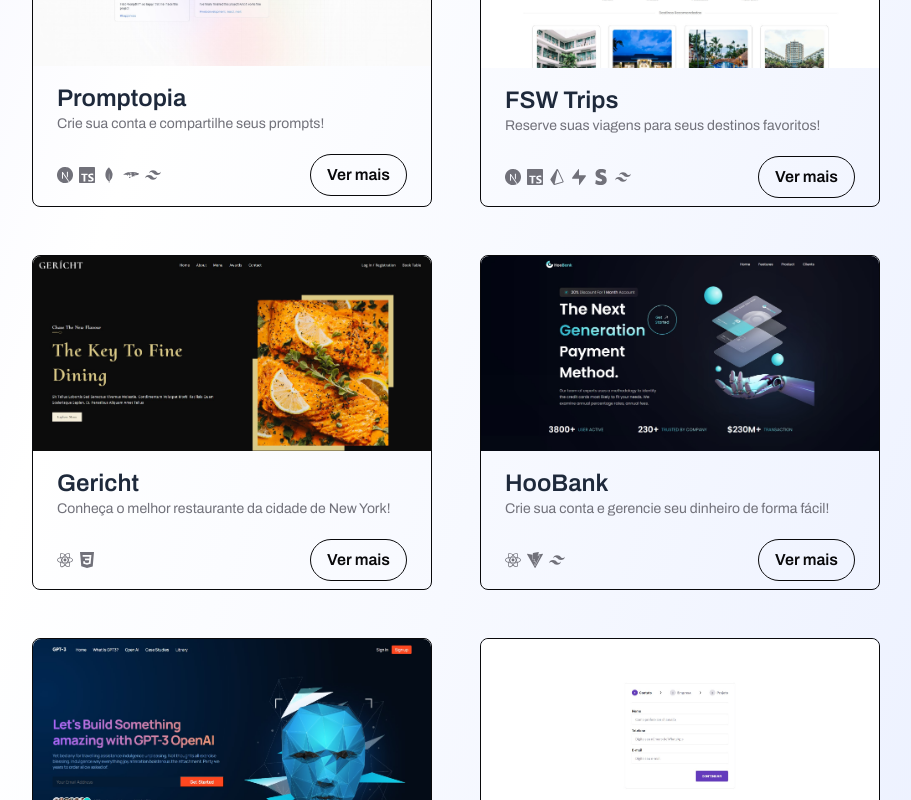
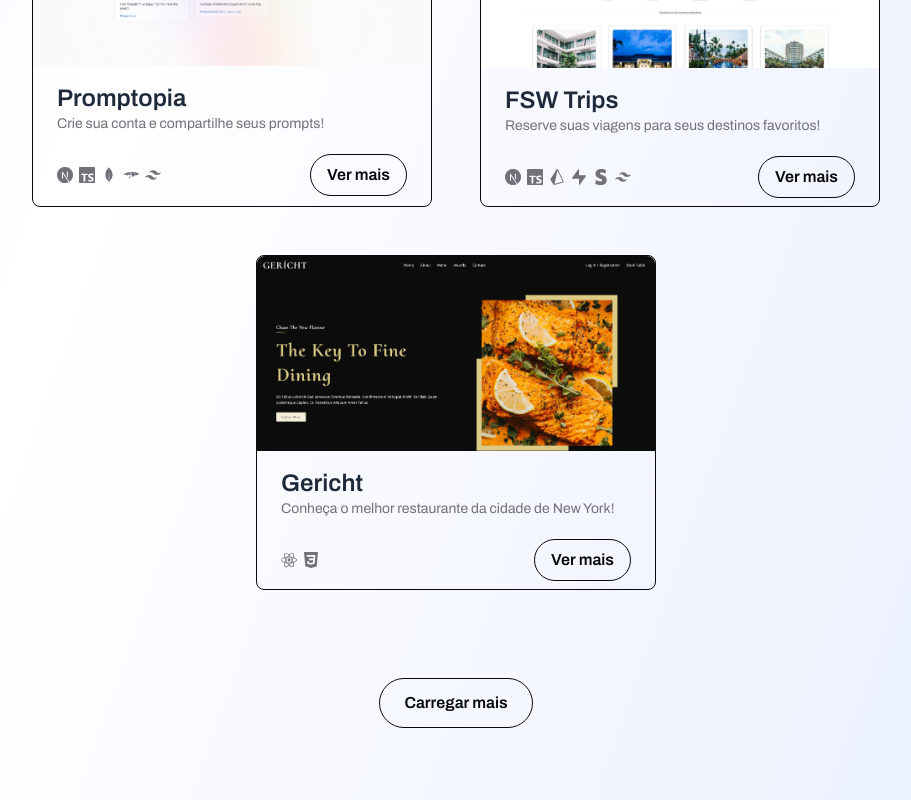
Before and after one commit to LxLorenzo/lorenzo-casa, a Next.js app: page / in a window 1280 px wide. Shown: the part 2000-2800 px from the top of the page, without its empty margins (184-1095 px from the left). Built offline with nearby package versions, Linux system fonts and the light colour scheme.

Commit message:
feat: add load more button to projects section

```diff
--- a/src/app/components/Projects.tsx
+++ b/src/app/components/Projects.tsx
@@ -1,8 +1,6 @@
-import Project from './Project'
-import { IProject, getProjects } from '../data'
+import ProjectsFeed from './ProjectsFeed'
 
 const Projects = () => {
-  const { projects } = getProjects()
   return (
     <section
       className="container mx-auto px-2 sm:px-4 md:px-8 lg:px-12 xl:px-16 2xl:px-20 py-28 flex flex-col items-center gap-12"
@@ -11,14 +9,10 @@ const Projects = () => {
       <h2 className="text-[2rem] md:text-[2.5rem] lg:text-[3rem] xl:text-[3.5rem] 2xl:text-[4rem] font-bold text-primary">
         Projetos
       </h2>
-      <p className="text-zinc-500 text-center">
+      <p className="text-zinc-500 text-center dark:text-zinc-200">
         Conheça algum de meus projetos e meus conhecimentos.
       </p>
-      <div className="flex flex-col gap-6 xl:gap-12 sm:flex-wrap sm:flex-row justify-center">
-        {projects.map((project: IProject) => (
-          <Project key={project.id} project={project} />
-        ))}
-      </div>
+      <ProjectsFeed />
     </section>
   )
 }
--- /dev/null
+++ b/src/app/components/ProjectsFeed.tsx
@@ -0,0 +1,35 @@
+'use client'
+
+import Project from './Project'
+import { IProject, getProjects } from '../data'
+import { useState } from 'react'
+import Button from './Button'
+
+const { projects } = getProjects()
+
+const initialProjectList = 3
+const incrementProjectList = 3
+
+const ProjectsFeed = () => {
+  const [displayProjects, setDisplayProjects] = useState(initialProjectList)
+  const [project, setProject] = useState(projects)
+
+  const handleLoadMore = () => {
+    setDisplayProjects(displayProjects + incrementProjectList)
+  }
+
+  return (
+    <>
+      <div className="flex flex-col gap-6 xl:gap-12 sm:flex-wrap sm:flex-row justify-center">
+        {project.slice(0, displayProjects).map((project: IProject) => (
+          <Project key={project.id} project={project} />
+        ))}
+      </div>
+      {displayProjects < project.length && (
+        <Button onClick={handleLoadMore}>Carregar mais</Button>
+      )}
+    </>
+  )
+}
+
+export default ProjectsFeed
```
